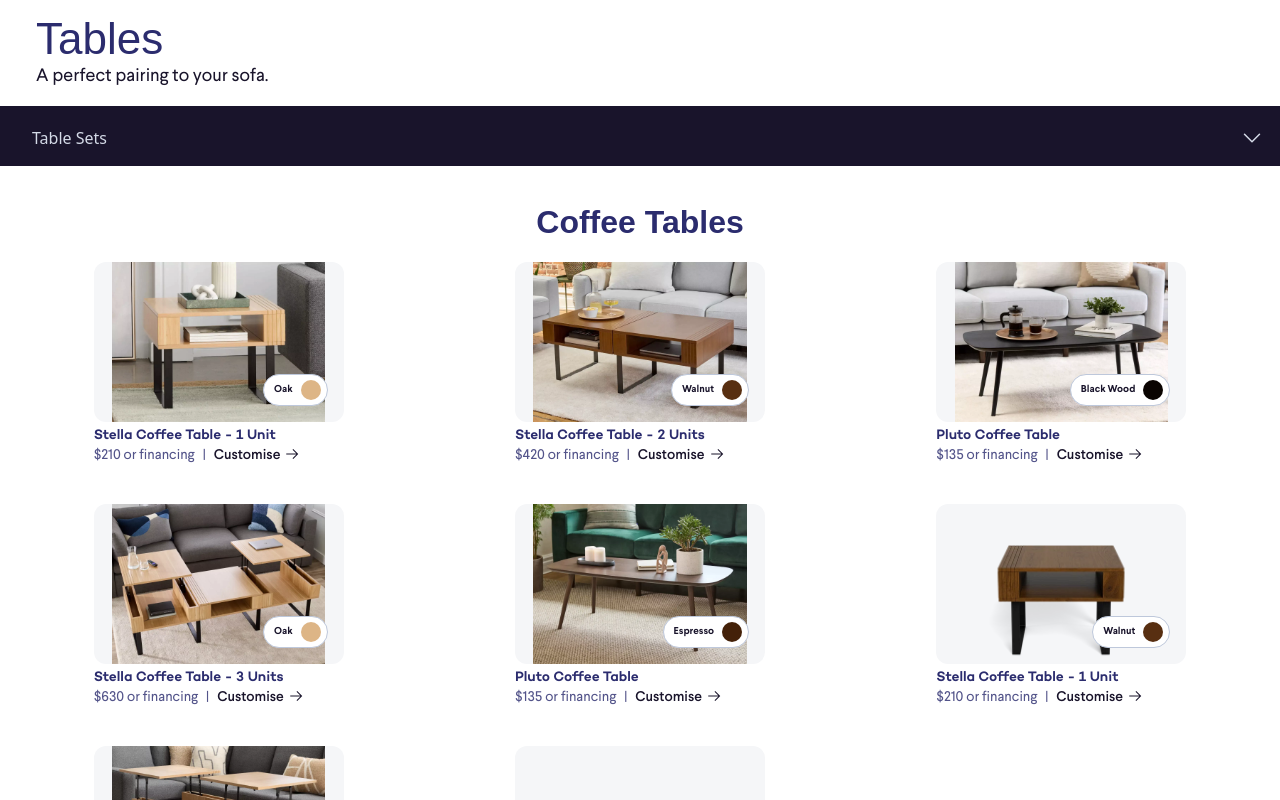
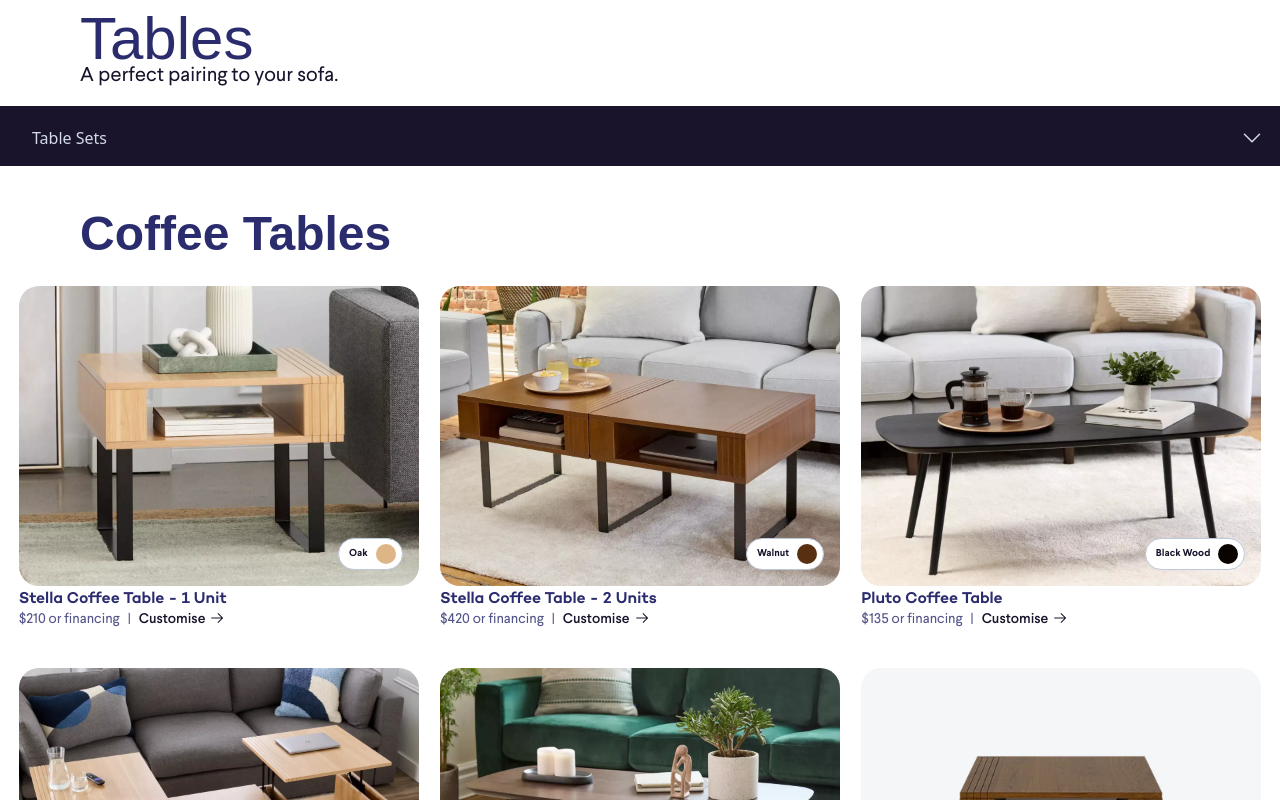
Before and after one commit to jay-kj-woo/coffee-table-ui, a Next.js app: page / in a window 1280 px wide. Shown: the top 800 px of the page. Built offline with nearby package versions, Linux system fonts and the light colour scheme; a web font is replaced by a local one.

Commit message:
feat: applies responsive design for extra large  screen (> 1024px)

```diff
--- a/app/components/categorySection/CategorySection.tsx
+++ b/app/components/categorySection/CategorySection.tsx
@@ -29,7 +29,7 @@ export const CagetorySection = ({
   return (
     <section id={formattedTitle} ref={ref}>
       <div className="px-0 pb-0 pt-8 ">
-        <div className="text-center font-quincy text-[32px]  font-bold text-main-500">
+        <div className="text-center font-quincy text-[32px] font-bold text-main-500 lg:px-20 lg:text-left lg:text-[48px]">
           {title}
         </div>
       </div>
--- a/app/components/productCard/CardDescription.tsx
+++ b/app/components/productCard/CardDescription.tsx
@@ -7,7 +7,7 @@ interface Prop {
 export const CardDescription = ({ title, price, discount }: Prop) => {
   return (
     <div className="relative flex max-h-[47px] w-full flex-col justify-start  gap-[2px]">
-      <div className="w-full cursor-pointer font-campton text-xs font-semibold text-main-500 md:text-[14px]">
+      <div className="w-full cursor-pointer font-campton text-xs font-semibold text-main-500 md:text-[14px] lg:text-[16px]">
         {title}
       </div>
       <div className="md2lg:h-[18px] md2lg:text-[14px]  md2lg:gap-2 flex h-[26px] items-center gap-[2px] font-larsseit text-[8px] sm:text-[11px]">
--- a/app/components/productCard/CardImage.tsx
+++ b/app/components/productCard/CardImage.tsx
@@ -14,13 +14,13 @@ export const CardImage = ({
   floatColor,
 }: Prop) => {
   return (
-    <div className="md2lg:h-[300px] relative h-[122px] w-full md:h-[142px] lg:h-[160px]">
+    <div className="md2lg:h-[300px] relative h-[122px] w-full md:h-[142px] lg:h-[160px] xl:h-[300px]">
       <Image
         src={imageSrc}
         alt={imageAlt}
         width={500}
         height={500}
-        className="   max-h-full min-h-full min-w-full max-w-full rounded-xl bg-light-500 object-contain"
+        className="   max-h-full min-h-full min-w-full max-w-full rounded-xl bg-light-500 object-contain lg:rounded-[20px]"
       />
 
       <div className=" md2lg:bottom-3 md2lg:right-3 absolute bottom-0 right-0 z-10 flex items-end p-1">
--- a/app/components/productCard/ProductCard.tsx
+++ b/app/components/productCard/ProductCard.tsx
@@ -19,7 +19,7 @@ export const ProductCard = ({ product }: Props) => {
   const { title, price, imageUrl, color, discount } = product;
 
   return (
-    <div className="md2lg:w-[300px] relative flex h-full w-[150px] flex-col items-center gap-[6px] sm:w-[180px] md:w-[190px] lg:w-[250px]">
+    <div className="md2lg:w-[300px] relative flex h-full w-[150px] flex-col items-center gap-[6px] sm:w-[180px] md:w-[190px] lg:w-[250px] xl:w-[400px]">
       <CardImage
         imageSrc={`/assets/images/${imageUrl}`}
         imageAlt={title}
--- a/app/page.tsx
+++ b/app/page.tsx
@@ -12,12 +12,12 @@ export default function Home() {
 
   return (
     <main>
-      <div className="px-5 py-4">
-        <div className="flex flex-col pl-4">
-          <h1 className="font-quincyCF text-[44px] font-normal leading-[46px] text-main-500">
+      <div className="px-5 py-4 lg:px-20">
+        <div className="flex flex-col pl-4 lg:pl-0">
+          <h1 className="font-quincyCF text-[44px] font-normal leading-[46px] text-main-500 lg:text-[60px]">
             Tables
           </h1>
-          <span className=" font-larsseit text-lg font-normal text-dark-500">
+          <span className=" font-larsseit text-lg font-normal text-dark-500 lg:text-[20px]">
             A perfect pairing to your sofa.
           </span>
         </div>
```
